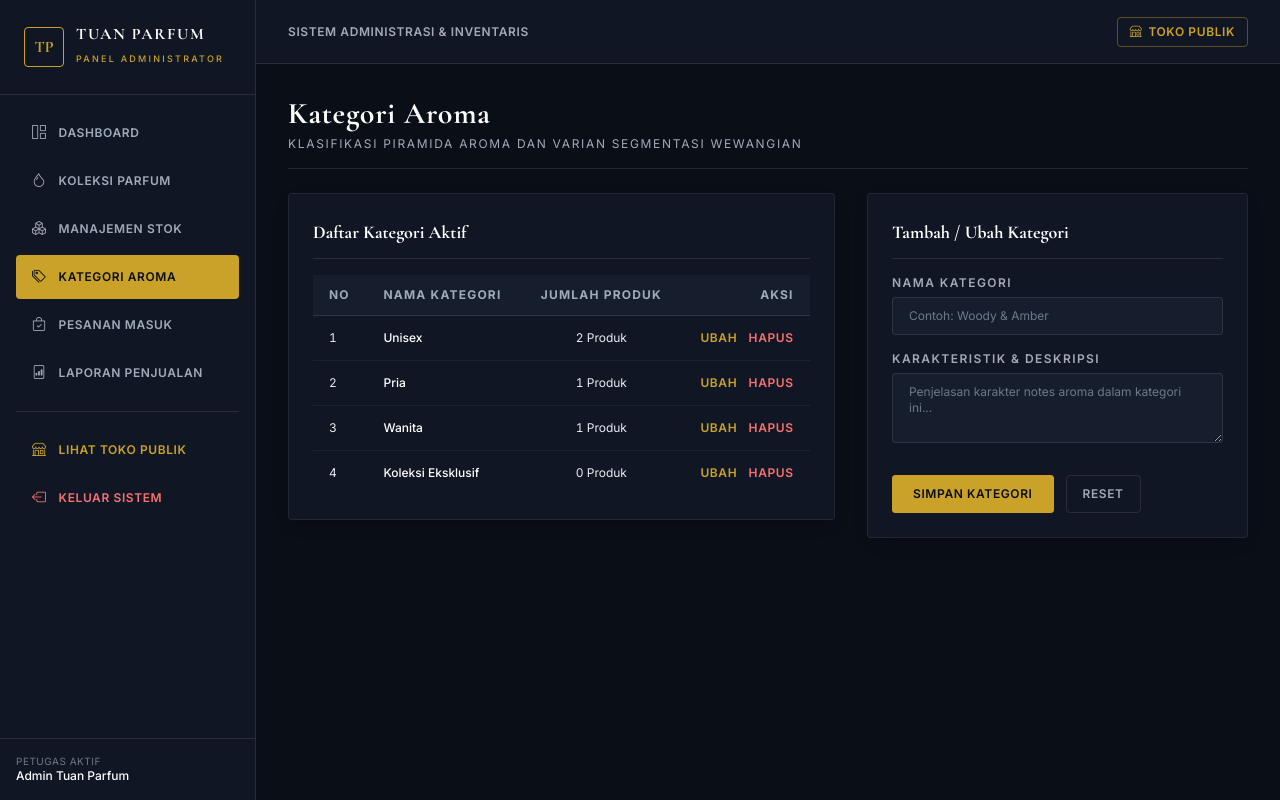
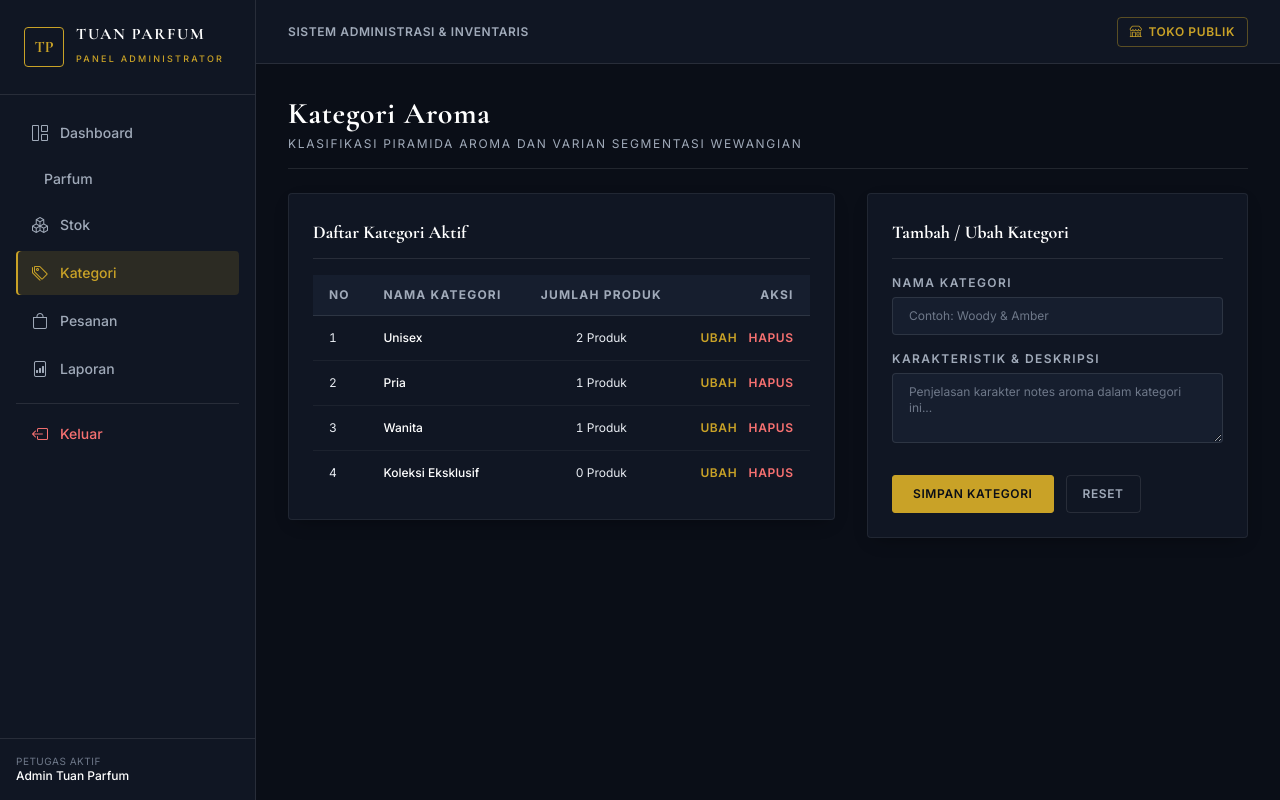
Before and after one commit to Rizky2909/project-tuan-parfum, a Laravel app: page /admin/kategori in a window 1280 px wide. Run offline with Laravel 12, Linux system fonts and the light colour scheme; a user stored in the database is signed in; data comes from the database, SQL or seed files in the repository; style sheets or scripts are compiled from the project's sources.

Commit message:
Refactor admin sidebar for improved layout and styles
Updated the admin sidebar layout and styles for better consistency and usability.

```diff
--- a/resources/views/partials/admin-sidebar.blade.php
+++ b/resources/views/partials/admin-sidebar.blade.php
@@ -1,54 +1,32 @@
-<div class="space-y-1 text-xs font-semibold uppercase tracking-wider">
-  <a href="{{ route('admin.dashboard') }}"
-     class="flex items-center gap-3 px-4 py-3 rounded-sm transition-colors {{ request()->routeIs('admin.dashboard') ? 'bg-[#C9A227] text-[#0A0E17]' : 'text-[#A0AAB9] hover:bg-white/5 hover:text-white' }}">
-    <i class="bi bi-grid-1x2 text-sm"></i>
-    <span>Dashboard</span>
+<nav class="flex flex-col gap-1">
+  <a class="flex items-center gap-3 px-4 py-2.5 rounded-sm text-sm font-medium transition-colors {{ request()->routeIs('admin.dashboard') ? 'bg-[#C9A227]/15 text-[#C9A227] shadow-[inset_2px_0_0_#C9A227]' : 'text-[#A0AAB9] hover:bg-[#C9A227]/10 hover:text-white' }}"
+     href="{{ route('admin.dashboard') }}">
+    <i class="bi bi-grid-1x2 text-base"></i> Dashboard
   </a>
-
-  <a href="{{ route('admin.parfum') }}"
-     class="flex items-center gap-3 px-4 py-3 rounded-sm transition-colors {{ request()->routeIs('admin.parfum*') ? 'bg-[#C9A227] text-[#0A0E17]' : 'text-[#A0AAB9] hover:bg-white/5 hover:text-white' }}">
-    <i class="bi bi-droplet text-sm"></i>
-    <span>Koleksi Parfum</span>
+  <a class="flex items-center gap-3 px-4 py-2.5 rounded-sm text-sm font-medium transition-colors {{ request()->routeIs('admin.parfum*') ? 'bg-[#C9A227]/15 text-[#C9A227] shadow-[inset_2px_0_0_#C9A227]' : 'text-[#A0AAB9] hover:bg-[#C9A227]/10 hover:text-white' }}"
+     href="{{ route('admin.parfum') }}">
+    <i class="bi bi-bottle text-base"></i> Parfum
   </a>
-
-  <a href="{{ route('admin.stok') }}"
-     class="flex items-center gap-3 px-4 py-3 rounded-sm transition-colors {{ request()->routeIs('admin.stok') ? 'bg-[#C9A227] text-[#0A0E17]' : 'text-[#A0AAB9] hover:bg-white/5 hover:text-white' }}">
-    <i class="bi bi-boxes text-sm"></i>
-    <span>Manajemen Stok</span>
+  <a class="flex items-center gap-3 px-4 py-2.5 rounded-sm text-sm font-medium transition-colors {{ request()->routeIs('admin.stok') ? 'bg-[#C9A227]/15 text-[#C9A227] shadow-[inset_2px_0_0_#C9A227]' : 'text-[#A0AAB9] hover:bg-[#C9A227]/10 hover:text-white' }}"
+     href="{{ route('admin.stok') }}">
+    <i class="bi bi-boxes text-base"></i> Stok
   </a>
-
-  <a href="{{ route('admin.kategori') }}"
-     class="flex items-center gap-3 px-4 py-3 rounded-sm transition-colors {{ request()->routeIs('admin.kategori') ? 'bg-[#C9A227] text-[#0A0E17]' : 'text-[#A0AAB9] hover:bg-white/5 hover:text-white' }}">
-    <i class="bi bi-tags text-sm"></i>
-    <span>Kategori Aroma</span>
+  <a class="flex items-center gap-3 px-4 py-2.5 rounded-sm text-sm font-medium transition-colors {{ request()->routeIs('admin.kategori') ? 'bg-[#C9A227]/15 text-[#C9A227] shadow-[inset_2px_0_0_#C9A227]' : 'text-[#A0AAB9] hover:bg-[#C9A227]/10 hover:text-white' }}"
+     href="{{ route('admin.kategori') }}">
+    <i class="bi bi-tags text-base"></i> Kategori
   </a>
-
-  <a href="{{ route('admin.pesanan') }}"
-     class="flex items-center gap-3 px-4 py-3 rounded-sm transition-colors {{ request()->routeIs('admin.pesanan*') ? 'bg-[#C9A227] text-[#0A0E17]' : 'text-[#A0AAB9] hover:bg-white/5 hover:text-white' }}">
-    <i class="bi bi-bag-check text-sm"></i>
-    <span>Pesanan Masuk</span>
+  <a class="flex items-center gap-3 px-4 py-2.5 rounded-sm text-sm font-medium transition-colors {{ request()->routeIs('admin.pesanan*') ? 'bg-[#C9A227]/15 text-[#C9A227] shadow-[inset_2px_0_0_#C9A227]' : 'text-[#A0AAB9] hover:bg-[#C9A227]/10 hover:text-white' }}"
+     href="{{ route('admin.pesanan') }}">
+    <i class="bi bi-bag text-base"></i> Pesanan
   </a>
-
-  <a href="{{ route('admin.laporan') }}"
-     class="flex items-center gap-3 px-4 py-3 rounded-sm transition-colors {{ request()->routeIs('admin.laporan') ? 'bg-[#C9A227] text-[#0A0E17]' : 'text-[#A0AAB9] hover:bg-white/5 hover:text-white' }}">
-    <i class="bi bi-file-bar-graph text-sm"></i>
-    <span>Laporan Penjualan</span>
+  <a class="flex items-center gap-3 px-4 py-2.5 rounded-sm text-sm font-medium transition-colors {{ request()->routeIs('admin.laporan') ? 'bg-[#C9A227]/15 text-[#C9A227] shadow-[inset_2px_0_0_#C9A227]' : 'text-[#A0AAB9] hover:bg-[#C9A227]/10 hover:text-white' }}"
+     href="{{ route('admin.laporan') }}">
+    <i class="bi bi-file-bar-graph text-base"></i> Laporan
   </a>
-
-  <div class="pt-4 mt-4 border-t border-white/10 space-y-1">
-    <a href="{{ route('beranda') }}"
-       class="flex items-center gap-3 px-4 py-3 rounded-sm text-[#C9A227] hover:bg-[#C9A227]/10 transition-colors">
-      <i class="bi bi-shop text-sm"></i>
-      <span>Lihat Toko Publik</span>
-    </a>
-
-    <form action="{{ route('logout') }}" method="POST" class="m-0">
-      @csrf
-      <button type="submit"
-              class="w-full flex items-center gap-3 px-4 py-3 rounded-sm text-[#F87171] hover:bg-red-500/10 transition-colors text-left font-semibold uppercase tracking-wider text-xs">
-        <i class="bi bi-box-arrow-left text-sm"></i>
-        <span>Keluar Sistem</span>
-      </button>
-    </form>
-  </div>
-</div>
+  <form action="{{ route('logout') }}" method="POST" class="mt-2 pt-2 border-t border-white/10">
+    @csrf
+    <button type="submit" class="flex items-center gap-3 px-4 py-2.5 rounded-sm text-sm font-medium text-[#F87171] hover:bg-[#F87171]/10 transition-colors w-full text-left">
+      <i class="bi bi-box-arrow-left text-base"></i> Keluar
+    </button>
+  </form>
+</nav>
```
